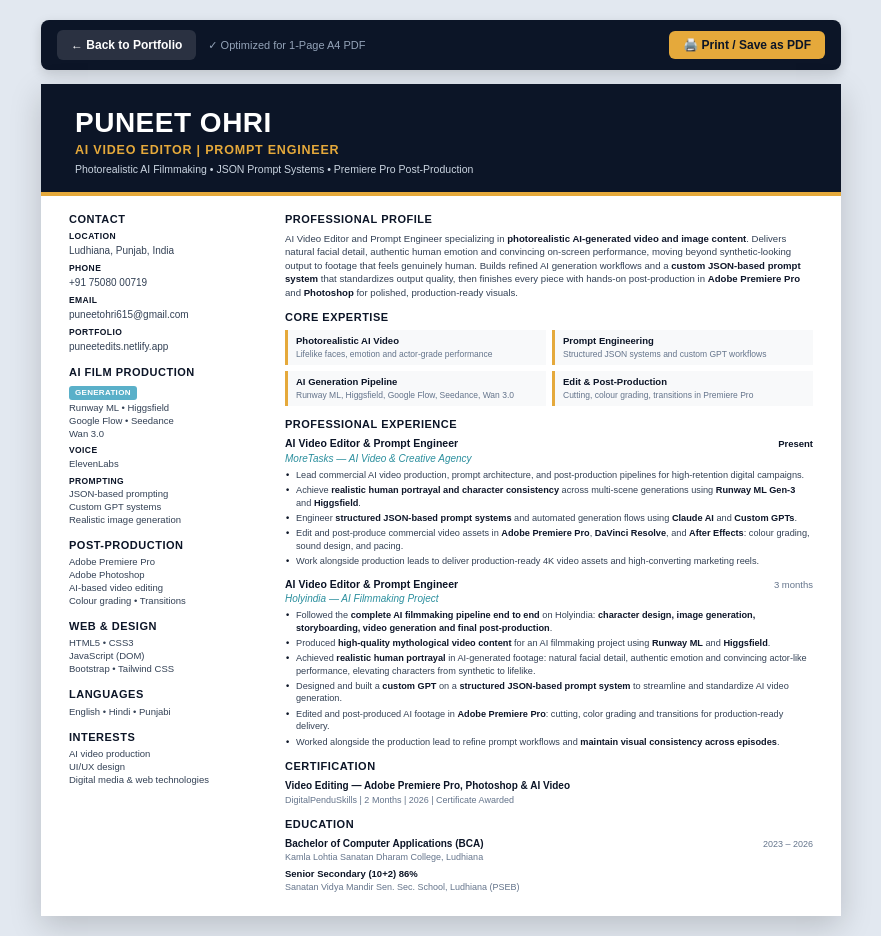
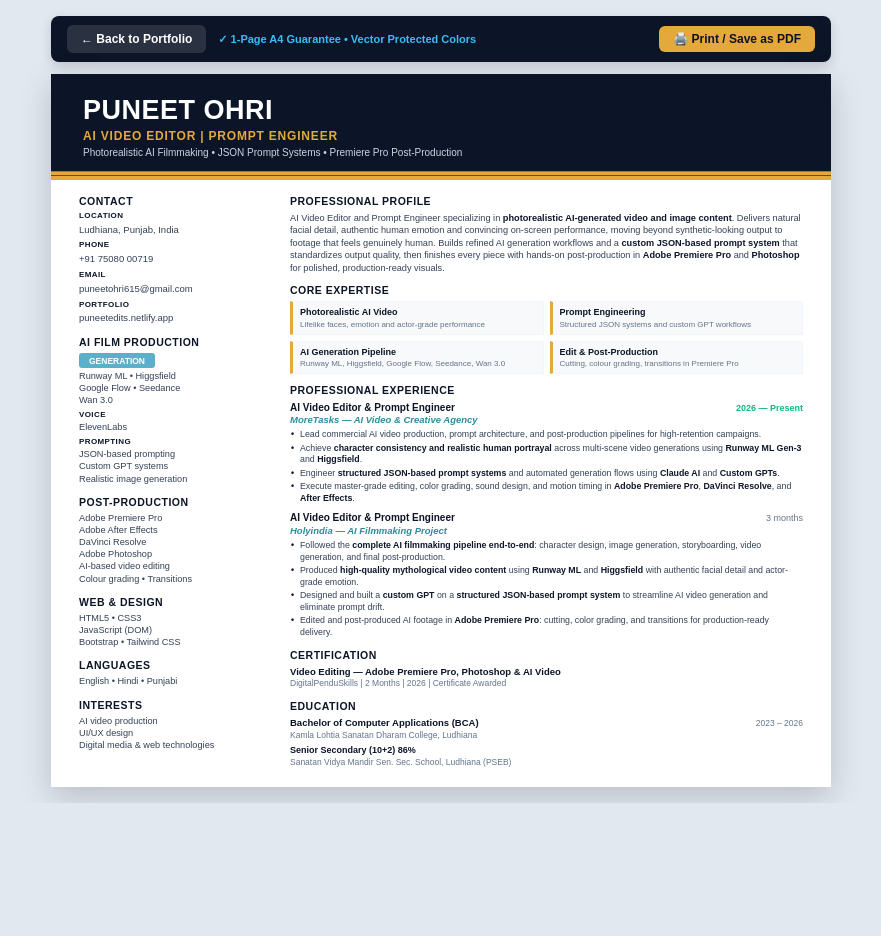
Before and after one commit to Gauravsidhu/portfolio, a plain HTML site: page cv.html in a window 1280 px wide. Shown: the whole page, without its empty margins (199-1080 px from the left). After the commit the page ends 803 px from the top, so only its background shows below. Drawn offline with Linux system fonts and the light colour scheme.

Commit message:
fix: ensure 100% 1-page fit and persistent vector SVG header colors in print

```diff
--- a/cv.html
+++ b/cv.html
@@ -19,7 +19,7 @@
       font-family: Arial, Helvetica, sans-serif;
       color: #1e293b;
       line-height: 1.35;
-      padding: 20px 10px;
+      padding: 16px 10px;
       display: flex;
       flex-direction: column;
       align-items: center;
@@ -30,12 +30,12 @@
     /* Top Floating Print Bar */
     .print-bar {
       width: 100%;
-      max-width: 800px;
+      max-width: 780px;
       display: flex;
       justify-content: space-between;
       align-items: center;
-      margin-bottom: 14px;
-      padding: 10px 16px;
+      margin-bottom: 12px;
+      padding: 9px 16px;
       background: #0c1527;
       border-radius: 8px;
       box-shadow: 0 4px 12px rgba(0, 0, 0, 0.15);
@@ -49,14 +49,15 @@
 
     .print-tip {
       font-size: 11px;
-      color: #94a3b8;
+      color: #38bdf8;
+      font-weight: 600;
     }
 
     .print-bar a, .print-bar button {
       display: inline-flex;
       align-items: center;
       gap: 6px;
-      padding: 7px 14px;
+      padding: 6px 14px;
       border-radius: 6px;
       font-size: 12px;
       font-weight: bold;
@@ -85,41 +86,60 @@
     /* Standard A4 CV Container */
     .cv-sheet {
       width: 100%;
-      max-width: 800px;
+      max-width: 780px;
       background: #ffffff !important;
       box-shadow: 0 10px 30px rgba(0, 0, 0, 0.18);
       font-size: 10.5px;
       color: #1a202c;
       overflow: hidden;
+      position: relative;
     }
 
-    /* HEADER BANNER */
+    /* HEADER BANNER WITH ALWAYS-PRINT SVG BACKGROUND */
     .cv-header {
-      background: #0c1527 !important;
-      padding: 24px 34px 16px;
+      position: relative;
+      background: #0c1527;
+      padding: 22px 32px 16px;
       color: #ffffff;
-      border-bottom: 4px solid #e5a93b !important;
+      border-bottom: 4px solid #e5a93b;
+      overflow: hidden;
+    }
+
+    /* SVG Background ensures colors NEVER fade even if browser Background Graphics is unticked */
+    .header-svg-bg {
+      position: absolute;
+      top: 0;
+      left: 0;
+      width: 100%;
+      height: 100%;
+      z-index: 1;
+      pointer-events: none;
+    }
+
+    .header-content {
+      position: relative;
+      z-index: 2;
     }
 
     .cv-header h1 {
-      font-size: 28px;
+      font-size: 27px;
       font-weight: 900;
       letter-spacing: 0.5px;
       color: #ffffff !important;
       line-height: 1.1;
-      margin-bottom: 3px;
+      margin-bottom: 2px;
     }
 
     .cv-header .subtitle {
-      font-size: 12.5px;
+      font-size: 12px;
       font-weight: bold;
       color: #e5a93b !important;
       letter-spacing: 0.8px;
-      margin-bottom: 3px;
+      margin-bottom: 2px;
     }
 
     .cv-header .tagline {
-      font-size: 10.5px;
+      font-size: 10px;
       color: #cbd5e1 !important;
       font-weight: normal;
     }
@@ -127,24 +147,24 @@
     /* 2-COLUMN BODY */
     .cv-body {
       display: flex;
-      padding: 16px 28px 18px;
+      padding: 14px 28px 16px;
       gap: 26px;
       background: #ffffff !important;
     }
 
-    /* LEFT SIDEBAR (~30%) */
+    /* LEFT SIDEBAR (~28%) */
     .cv-left {
-      width: 190px;
+      width: 185px;
       flex-shrink: 0;
     }
 
     .left-sec-title {
-      font-size: 11px;
+      font-size: 10.5px;
       font-weight: 900;
       color: #0c1527 !important;
       letter-spacing: 0.5px;
-      margin-top: 11px;
-      margin-bottom: 4px;
+      margin-top: 10px;
+      margin-bottom: 3px;
     }
 
     .left-sec-title:first-child {
@@ -152,43 +172,42 @@
     }
 
     .contact-item {
-      margin-bottom: 5px;
+      margin-bottom: 4px;
     }
 
     .contact-lbl {
-      font-size: 8.5px;
+      font-size: 8px;
       font-weight: bold;
       color: #0c1527 !important;
       letter-spacing: 0.4px;
       display: block;
-      margin-bottom: 1px;
+      margin-bottom: 0px;
     }
 
     .contact-val {
-      font-size: 10px;
+      font-size: 9.5px;
       color: #334155 !important;
       text-decoration: none;
       word-break: break-all;
     }
 
-    .pill-blue {
+    /* Pill badge using SVG vector so it NEVER washes out */
+    .pill-wrap {
       display: inline-block;
-      background: #5ab0c9 !important;
-      color: #ffffff !important;
-      font-size: 8px;
-      font-weight: bold;
-      letter-spacing: 0.3px;
-      padding: 1.5px 6px;
-      border-radius: 3px;
       margin-bottom: 2px;
     }
 
+    .pill-blue-svg {
+      display: inline-block;
+      vertical-align: middle;
+    }
+
     .sub-item {
-      margin-bottom: 5px;
+      margin-bottom: 4px;
     }
 
     .sub-lbl {
-      font-size: 8.5px;
+      font-size: 8px;
       font-weight: bold;
       color: #0c1527 !important;
       display: block;
@@ -196,23 +215,23 @@
     }
 
     .sub-txt {
-      font-size: 9.5px;
+      font-size: 9.2px;
       color: #334155 !important;
-      line-height: 1.35;
+      line-height: 1.32;
     }
 
-    /* RIGHT MAIN COLUMN (~70%) */
+    /* RIGHT MAIN COLUMN (~72%) */
     .cv-right {
       flex: 1;
     }
 
     .right-sec-title {
-      font-size: 11px;
+      font-size: 10.5px;
       font-weight: 900;
       color: #0c1527 !important;
       letter-spacing: 0.5px;
-      margin-top: 11px;
-      margin-bottom: 5px;
+      margin-top: 9px;
+      margin-bottom: 4px;
     }
 
     .right-sec-title:first-child {
@@ -220,10 +239,10 @@
     }
 
     .prof-profile {
-      font-size: 9.6px;
-      line-height: 1.4;
+      font-size: 9.2px;
+      line-height: 1.36;
       color: #334155 !important;
-      margin-bottom: 8px;
+      margin-bottom: 7px;
     }
 
     .prof-profile strong {
@@ -235,18 +254,21 @@
       display: grid;
       grid-template-columns: 1fr 1fr;
       gap: 6px;
-      margin-bottom: 10px;
+      margin-bottom: 8px;
     }
 
     .core-box {
       background: #f8f9fa !important;
-      border-left: 3px solid #e5a93b !important;
-      padding: 5px 8px;
+      border-left: 3.5px solid #e5a93b !important;
+      border-top: 1px solid #f1f5f9;
+      border-right: 1px solid #f1f5f9;
+      border-bottom: 1px solid #f1f5f9;
+      padding: 4px 7px;
     }
 
     .core-box strong {
       display: block;
-      font-size: 9.5px;
+      font-size: 9px;
       font-weight: bold;
       color: #0c1527 !important;
       margin-bottom: 1px;
@@ -254,44 +276,45 @@
 
     .core-box span {
       display: block;
-      font-size: 8.5px;
+      font-size: 8px;
       color: #64748b !important;
-      line-height: 1.3;
+      line-height: 1.25;
     }
 
     /* EXPERIENCE SECTION */
     .exp-entry {
-      margin-bottom: 9px;
+      margin-bottom: 7px;
     }
 
     .exp-header {
       display: flex;
       justify-content: space-between;
       align-items: baseline;
-      margin-bottom: 1px;
+      margin-bottom: 0px;
     }
 
     .exp-title {
-      font-size: 10.5px;
+      font-size: 10px;
       font-weight: bold;
       color: #0c1527 !important;
     }
 
     .exp-duration {
-      font-size: 9.5px;
+      font-size: 9px;
       color: #64748b !important;
     }
 
     .exp-duration.present {
-      color: #0c1527 !important;
+      color: #10b981 !important;
       font-weight: bold;
     }
 
     .exp-company {
-      font-size: 10px;
+      font-size: 9.5px;
       font-style: italic;
       color: #2a8e9d !important;
-      margin-bottom: 3px;
+      margin-bottom: 2px;
+      font-weight: 600;
     }
 
     .exp-list {
@@ -301,11 +324,11 @@
 
     .exp-list li {
       position: relative;
-      padding-left: 11px;
-      font-size: 9.2px;
-      line-height: 1.38;
+      padding-left: 10px;
+      font-size: 8.8px;
+      line-height: 1.34;
       color: #334155 !important;
-      margin-bottom: 2.5px;
+      margin-bottom: 1.5px;
     }
 
     .exp-list li::before {
@@ -322,45 +345,45 @@
 
     /* CERTIFICATION & EDUCATION */
     .cert-item {
-      margin-bottom: 8px;
+      margin-bottom: 5px;
     }
 
     .cert-title {
-      font-size: 10px;
+      font-size: 9.5px;
       font-weight: bold;
       color: #0c1527 !important;
-      margin-bottom: 1px;
+      margin-bottom: 0px;
     }
 
     .cert-detail {
-      font-size: 9px;
+      font-size: 8.5px;
       color: #64748b !important;
     }
 
     .edu-entry {
-      margin-bottom: 5px;
+      margin-bottom: 3px;
     }
 
     .edu-header {
       display: flex;
       justify-content: space-between;
       align-items: baseline;
-      margin-bottom: 1px;
+      margin-bottom: 0px;
     }
 
     .edu-degree {
-      font-size: 10px;
+      font-size: 9.5px;
       font-weight: bold;
       color: #0c1527 !important;
     }
 
     .edu-year {
-      font-size: 9px;
+      font-size: 8.5px;
       color: #64748b !important;
     }
 
     .edu-college {
-      font-size: 9px;
+      font-size: 8.5px;
       color: #64748b !important;
     }
 
@@ -389,7 +412,7 @@
       }
 
       .cv-body {
-        padding: 14px 24px 10px !important;
+        padding: 10px 24px 8px !important;
       }
 
       @page {
@@ -407,7 +430,7 @@
       <a href="index.html" class="btn-back">
         <span>← Back to Portfolio</span>
       </a>
-      <span class="print-tip">✓ Optimized for 1-Page A4 PDF</span>
+      <span class="print-tip">✓ 1-Page A4 Guarantee • Vector Protected Colors</span>
     </div>
     <button onclick="window.print()" class="btn-print">
       <span>🖨️ Print / Save as PDF</span>
@@ -417,11 +440,17 @@
   <!-- A4 CV Sheet (Exact Original CV Design) -->
   <div class="cv-sheet">
 
-    <!-- HEADER -->
+    <!-- HEADER WITH VECTOR SVG BACKGROUND (Never washes out in print) -->
     <header class="cv-header">
-      <h1>PUNEET OHRI</h1>
-      <div class="subtitle">AI VIDEO EDITOR | PROMPT ENGINEER</div>
-      <div class="tagline">Photorealistic AI Filmmaking • JSON Prompt Systems • Premiere Pro Post-Production</div>
+      <svg class="header-svg-bg" viewBox="0 0 800 100" preserveAspectRatio="none">
+        <rect width="800" height="96" fill="#0c1527" />
+        <rect y="96" width="800" height="4" fill="#e5a93b" />
+      </svg>
+      <div class="header-content">
+        <h1>PUNEET OHRI</h1>
+        <div class="subtitle">AI VIDEO EDITOR | PROMPT ENGINEER</div>
+        <div class="tagline">Photorealistic AI Filmmaking • JSON Prompt Systems • Premiere Pro Post-Production</div>
+      </div>
     </header>
 
     <!-- BODY -->
@@ -450,7 +479,12 @@
 
         <div class="left-sec-title">AI FILM PRODUCTION</div>
         <div class="sub-item">
-          <span class="pill-blue">GENERATION</span>
+          <div class="pill-wrap">
+            <svg class="pill-blue-svg" width="76" height="15" viewBox="0 0 76 15">
+              <rect width="76" height="15" rx="3" fill="#5ab0c9" />
+              <text x="38" y="11" fill="#ffffff" font-size="8.5" font-weight="bold" font-family="Arial, sans-serif" text-anchor="middle">GENERATION</text>
+            </svg>
+          </div>
           <div class="sub-txt">
             Runway ML • Higgsfield<br>
             Google Flow • Seedance<br>
@@ -473,6 +507,8 @@
         <div class="left-sec-title">POST-PRODUCTION</div>
         <div class="sub-txt">
           Adobe Premiere Pro<br>
+          Adobe After Effects<br>
+          DaVinci Resolve<br>
           Adobe Photoshop<br>
           AI-based video editing<br>
           Colour grading • Transitions
@@ -533,15 +569,14 @@
         <div class="exp-entry">
           <div class="exp-header">
             <span class="exp-title">AI Video Editor &amp; Prompt Engineer</span>
-            <span class="exp-duration present">Present</span>
+            <span class="exp-duration present">2026 — Present</span>
           </div>
           <div class="exp-company">MoreTasks — AI Video &amp; Creative Agency</div>
           <ul class="exp-list">
-            <li>Lead commercial AI video production, prompt architecture, and post-production pipelines for high-retention digital campaigns.</li>
-            <li>Achieve <strong>realistic human portrayal and character consistency</strong> across multi-scene generations using <strong>Runway ML Gen-3</strong> and <strong>Higgsfield</strong>.</li>
+            <li>Lead commercial AI video production, prompt architecture, and post-production pipelines for high-retention campaigns.</li>
+            <li>Achieve <strong>character consistency and realistic human portrayal</strong> across multi-scene video generations using <strong>Runway ML Gen-3</strong> and <strong>Higgsfield</strong>.</li>
             <li>Engineer <strong>structured JSON-based prompt systems</strong> and automated generation flows using <strong>Claude AI</strong> and <strong>Custom GPTs</strong>.</li>
-            <li>Edit and post-produce commercial video assets in <strong>Adobe Premiere Pro</strong>, <strong>DaVinci Resolve</strong>, and <strong>After Effects</strong>: colour grading, sound design, and pacing.</li>
-            <li>Work alongside production leads to deliver production-ready 4K video assets and high-converting marketing reels.</li>
+            <li>Execute master-grade editing, color grading, sound design, and motion timing in <strong>Adobe Premiere Pro</strong>, <strong>DaVinci Resolve</strong>, and <strong>After Effects</strong>.</li>
           </ul>
         </div>
 
@@ -553,12 +588,10 @@
           </div>
           <div class="exp-company">Holyindia — AI Filmmaking Project</div>
           <ul class="exp-list">
-            <li>Followed the <strong>complete AI filmmaking pipeline end to end</strong> on Holyindia: <strong>character design, image generation, storyboarding, video generation and final post-production</strong>.</li>
-            <li>Produced <strong>high-quality mythological video content</strong> for an AI filmmaking project using <strong>Runway ML</strong> and <strong>Higgsfield</strong>.</li>
-            <li>Achieved <strong>realistic human portrayal</strong> in AI-generated footage: natural facial detail, authentic emotion and convincing actor-like performance, elevating characters from synthetic to lifelike.</li>
-            <li>Designed and built a <strong>custom GPT</strong> on a <strong>structured JSON-based prompt system</strong> to streamline and standardize AI video generation.</li>
-            <li>Edited and post-produced AI footage in <strong>Adobe Premiere Pro</strong>: cutting, color grading and transitions for production-ready delivery.</li>
-            <li>Worked alongside the production lead to refine prompt workflows and <strong>maintain visual consistency across episodes</strong>.</li>
+            <li>Followed the <strong>complete AI filmmaking pipeline end-to-end</strong>: character design, image generation, storyboarding, video generation, and final post-production.</li>
+            <li>Produced <strong>high-quality mythological video content</strong> using <strong>Runway ML</strong> and <strong>Higgsfield</strong> with authentic facial detail and actor-grade emotion.</li>
+            <li>Designed and built a <strong>custom GPT</strong> on a <strong>structured JSON-based prompt system</strong> to streamline AI video generation and eliminate prompt drift.</li>
+            <li>Edited and post-produced AI footage in <strong>Adobe Premiere Pro</strong>: cutting, color grading, and transitions for production-ready delivery.</li>
           </ul>
         </div>
 
@@ -577,7 +610,7 @@
           <div class="edu-college">Kamla Lohtia Sanatan Dharam College, Ludhiana</div>
         </div>
         <div class="edu-entry">
-          <div class="edu-degree" style="font-size: 9.5px;">Senior Secondary (10+2) 86%</div>
+          <div class="edu-degree" style="font-size: 9px;">Senior Secondary (10+2) 86%</div>
           <div class="edu-college">Sanatan Vidya Mandir Sen. Sec. School, Ludhiana (PSEB)</div>
         </div>
 
```
